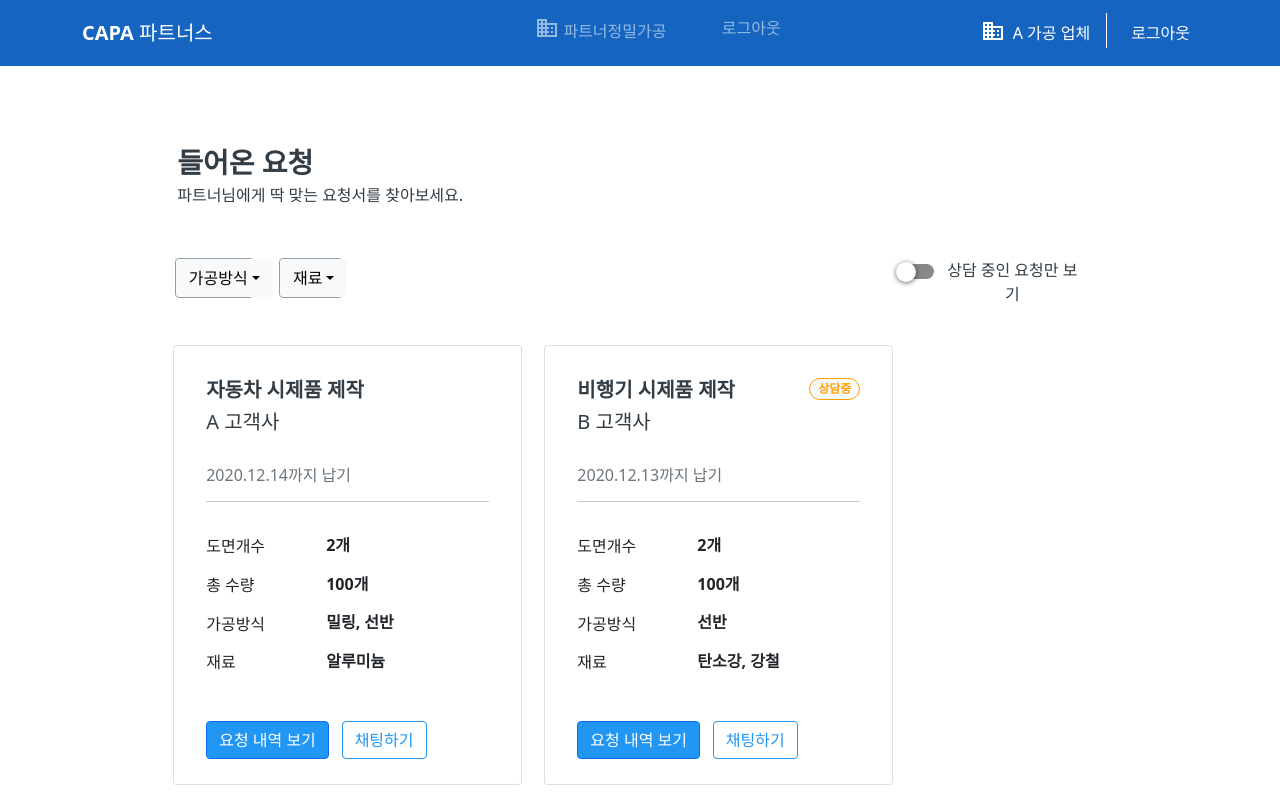
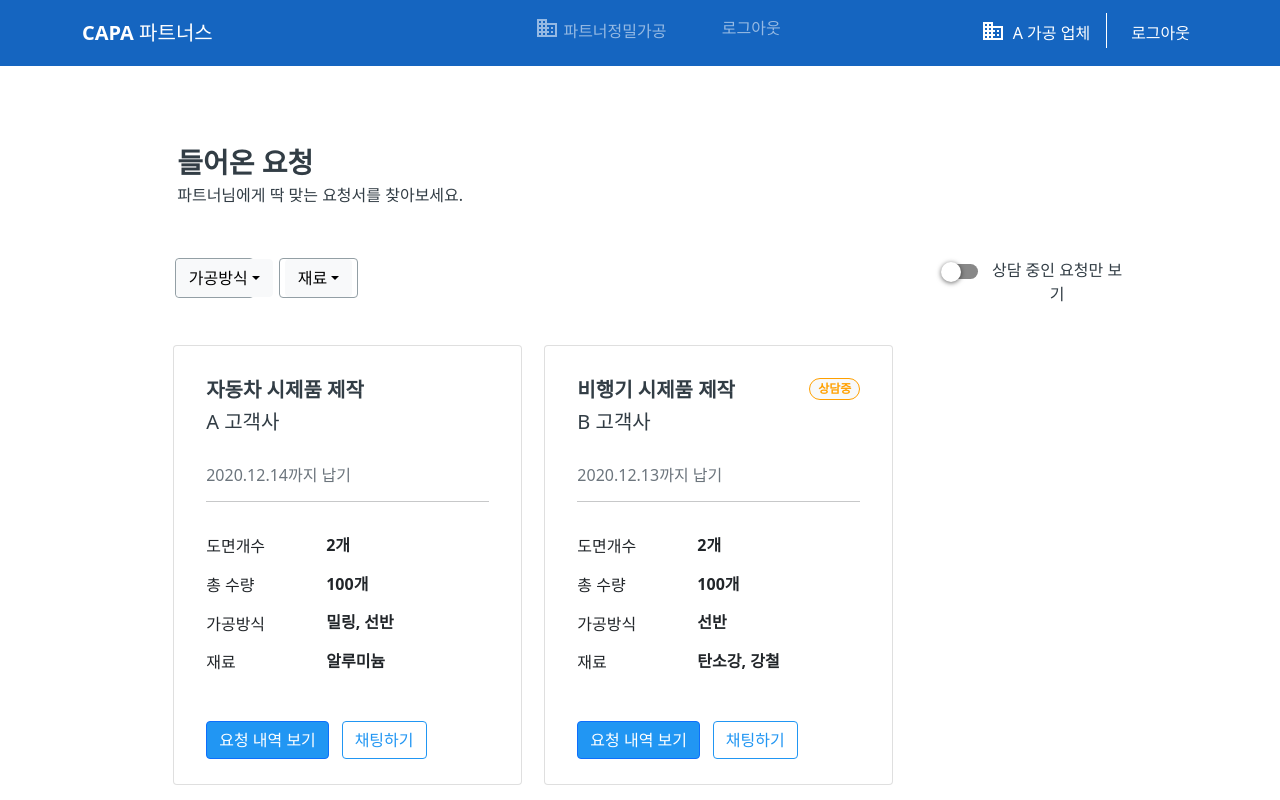
Before and after one commit to Bobstyle23/Capapartners-project, a React (Create React App) app: page / in a window 1280 px wide. Shown: the top 800 px of the page. Built offline with nearby package versions, Linux system fonts and the light colour scheme.

Commit message:
minor modification of style

```diff
--- a/src/components/styles/list-styles.css
+++ b/src/components/styles/list-styles.css
@@ -84,8 +84,7 @@
 .col3 {
   display: flex;
   justify-content: flex-end;
-
-  padding-left: -25rem;
+  margin-right: -2.8rem;
 }
 .dropdown1 {
   border: 1px solid #939fa5;
@@ -130,6 +129,10 @@
     justify-content: flex-start;
     margin-left: -1rem;
   }
+
+  .dropdown2 {
+    width: 23.1%;
+  }
 }
 
 @media only screen and (max-width: 578px) {
```
